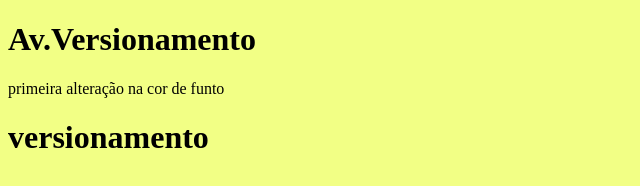
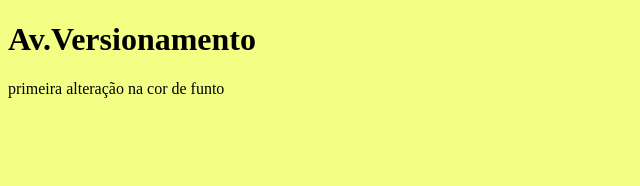
Before and after one commit to Nyc154/Versionamento_, a plain HTML site: page index.html in a window 1280 px wide. Shown: the whole page, without its empty margins (0-640 px from the left). Drawn offline with Linux system fonts and the light colour scheme.

Commit message:
alteração4

```diff
--- a/index.html
+++ b/index.html
@@ -1,8 +1,6 @@
 <!DOCTYPE html>
 <html lang="en">
 <head>
-    <h1>Av.Versionamento</h1>
-    <p>primeira alteração na cor de funto</p>
     <meta charset="UTF-8">
     <meta name="viewport" content="width=device-width, initial-scale=1.0">
     <title>Document</title>
@@ -10,7 +8,7 @@
 
 </head>
 <body>
-
-    <h1>versionamento</h1>
+    <h1>Av.Versionamento</h1>
+    <p>primeira alteração na cor de funto</p>
 </body>
 </html>
```
